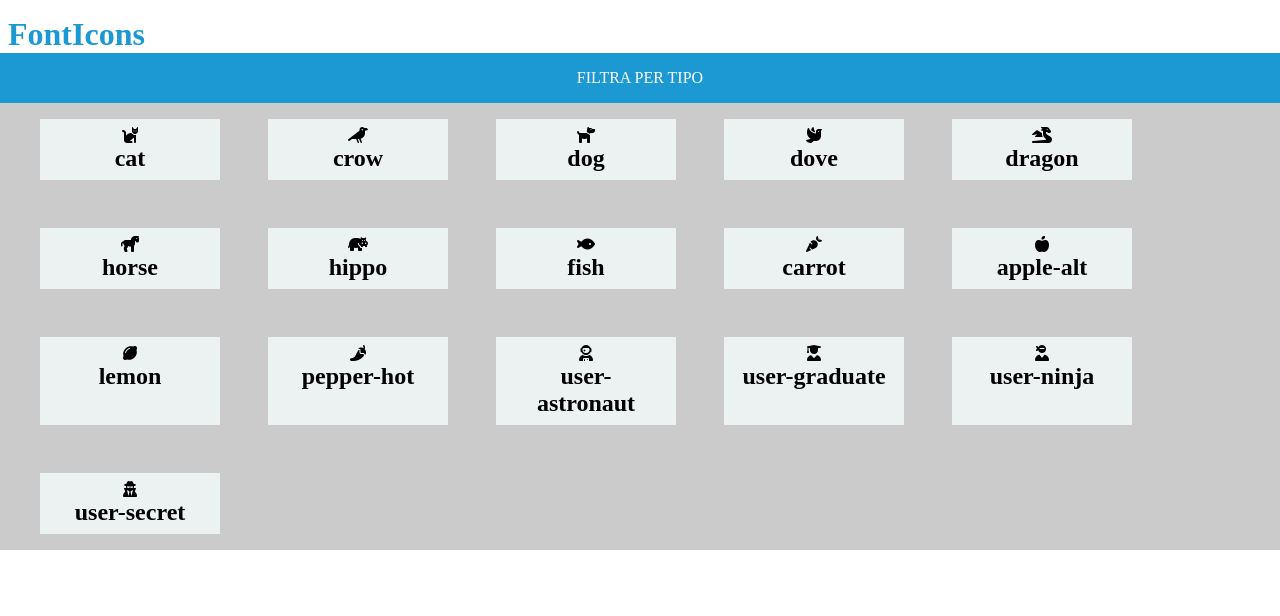
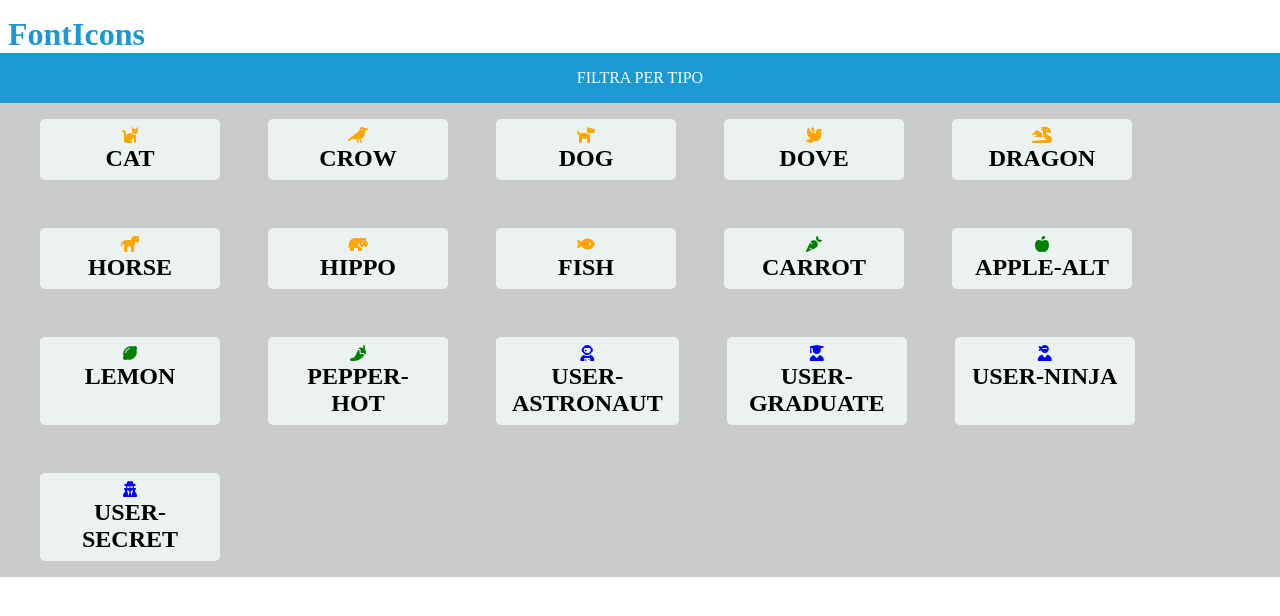
Before and after one commit to MARTINA1102/js-es6-icons, a plain HTML site: page index.html in a window 1280 px wide. Drawn offline with Linux system fonts and the light colour scheme.

Commit message:
milestone 1 e 2

```diff
--- a/css/style.css
+++ b/css/style.css
@@ -33,4 +33,6 @@ main{
 	text-align: center;
 	padding:.5rem 1rem;
 	background-color: rgb(236, 242, 242);
+	border-radius: 5px;
+	text-transform: uppercase;
 }
--- a/script.js
+++ b/script.js
@@ -144,7 +144,7 @@ function geneateCard(obj) {
 	return `
 		<div class="card">
 			<div class="content">
-				<i class="${obj.prefix}solid ${obj.prefix}${obj.name}"></i>
+				<i class="${obj.prefix}solid ${obj.prefix}${obj.name}" style=color:${obj.color}></i>
 				<h2>${obj.name}</h2>
 			</div>
 		</div>
```
